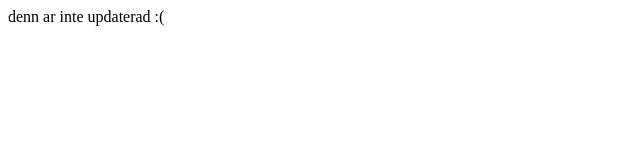
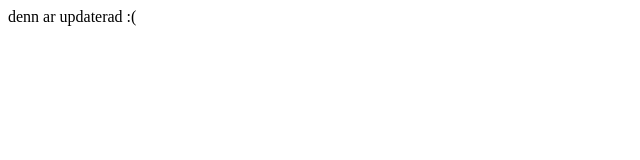
Before and after one commit to wile1005/symmetrical-sniffle, a plain HTML site: page index.html in a window 1280 px wide. Shown: the full height of the page, 0-640 px from the left. Drawn offline with Linux system fonts and the light colour scheme.

Commit message:
Update index.html

```diff
--- a/index.html
+++ b/index.html
@@ -1 +1 @@
-<p>denn ar inte updaterad :(</p>
+<p>denn ar updaterad :(</p>
```
